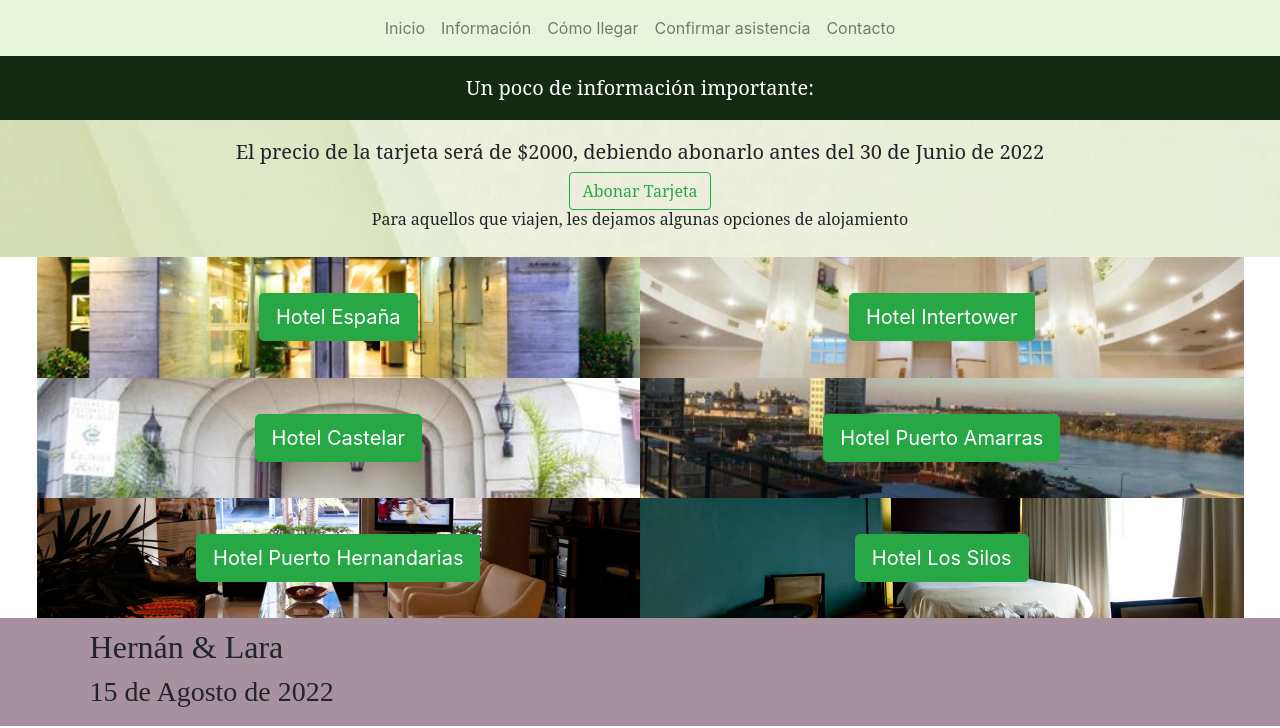
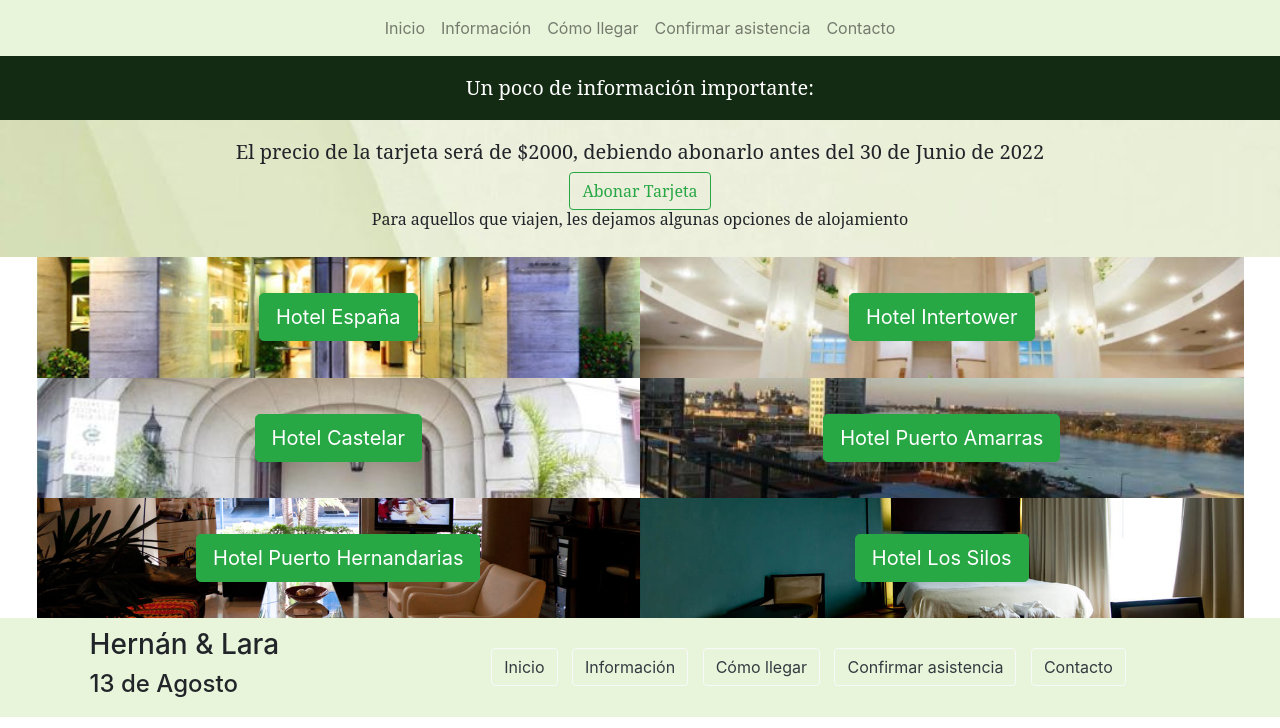
Before and after one commit to sofiayala1996/proyecto-webboda, a plain HTML site: page informacion.html in a window 1280 px wide. Shown: the part 72-800 px from the top of the page. Drawn offline with nearby package versions, Linux system fonts and the light colour scheme; a web font is replaced by a local one.

Commit message:
final commit

```diff
--- a/informacion.html
+++ b/informacion.html
@@ -75,10 +75,21 @@
       </div>
     </div>
 
-<footer id="footer">
-  <h2 class="footertext">Hernán & Lara</h2>
-  <h3 class="footerdate">15 de Agosto de 2022</h3>
-</footer>
+    <div class="container-fluid">
+      <div class="row">
+          <div class="container-fluid col-s-4 col-m-4 col-l-4 col-lg-4 footer">
+              <h3>Hernán & Lara</h3>
+              <h4>13 de Agosto</h4>
+          </div>
+          <div class="container-fluid col-s-8 col-m-8 col-l-8 col-lg-8 footer2">
+              <button type="button" class="btn btn-outline-light text-dark">Inicio</button>
+              <button type="button" class="btn btn-outline-light text-dark">Información</button>
+              <button type="button" class="btn btn-outline-light text-dark">Cómo llegar</button>
+              <button type="button" class="btn btn-outline-light text-dark">Confirmar asistencia</button>
+              <button type="button" class="btn btn-outline-light text-dark">Contacto</button>
+          </div>
+      </div>
+  </div>
 
     <script src="https://cdn.jsdelivr.net/npm/jquery@3.5.1/dist/jquery.slim.min.js" integrity="sha384-DfXdz2htPH0lsSSs5nCTpuj/zy4C+OGpamoFVy38MVBnE+IbbVYUew+OrCXaRkfj" crossorigin="anonymous"></script>
     <script src="https://cdn.jsdelivr.net/npm/popper.js@1.16.1/dist/umd/popper.min.js" integrity="sha384-9/reFTGAW83EW2RDu2S0VKaIzap3H66lZH81PoYlFhbGU+6BZp6G7niu735Sk7lN" crossorigin="anonymous"></script>
--- a/sass/estilo.scss
+++ b/sass/estilo.scss
@@ -43,16 +43,22 @@
     padding: 2%;
     text-align: center;
 }
-#footer{
-    width: 100%;
-    background-color: #A6929F;
-    font-family: 'Enriqueta', serif;
+.footer {
+    background-color: #e9f5db;
     padding-top: 10px;
     padding-bottom: 10px;
     padding-left: 7%;
     padding-right: 0;
     text-align: left;
 }
+.footer2 {
+    background-color: #e9f5db;
+    text-align: center;
+    padding-top: 30px;
+    padding-right: 7%;
+    padding-left: 0;
+    word-spacing: 10px;
+}
 /*fin pagina inicio*/
 @import "ubicacion";
 @import "invitados";
```
Also changed, not shown: contacto.html (+15 -4 lines), index.html (+16 -4 lines), invitados.html (+15 -4 lines), ubicacion.html (+15 -4 lines), sass/estilo.css, 1 other file.
